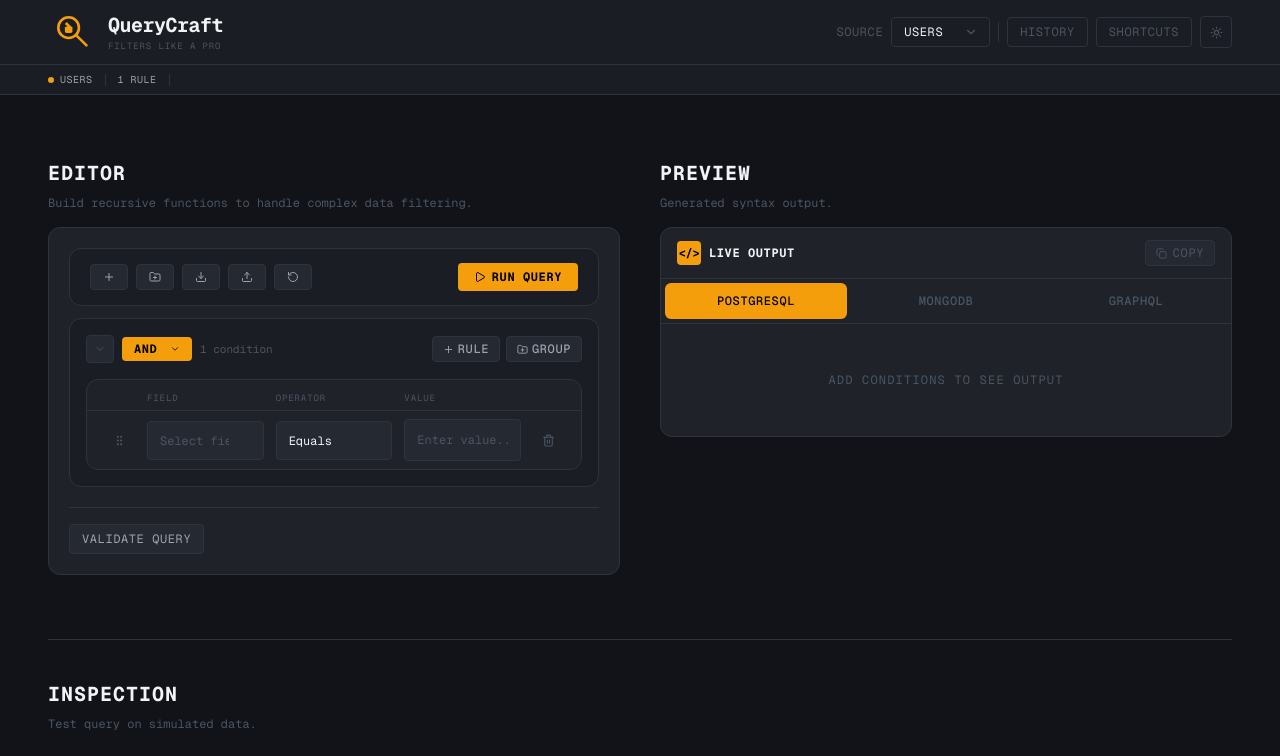
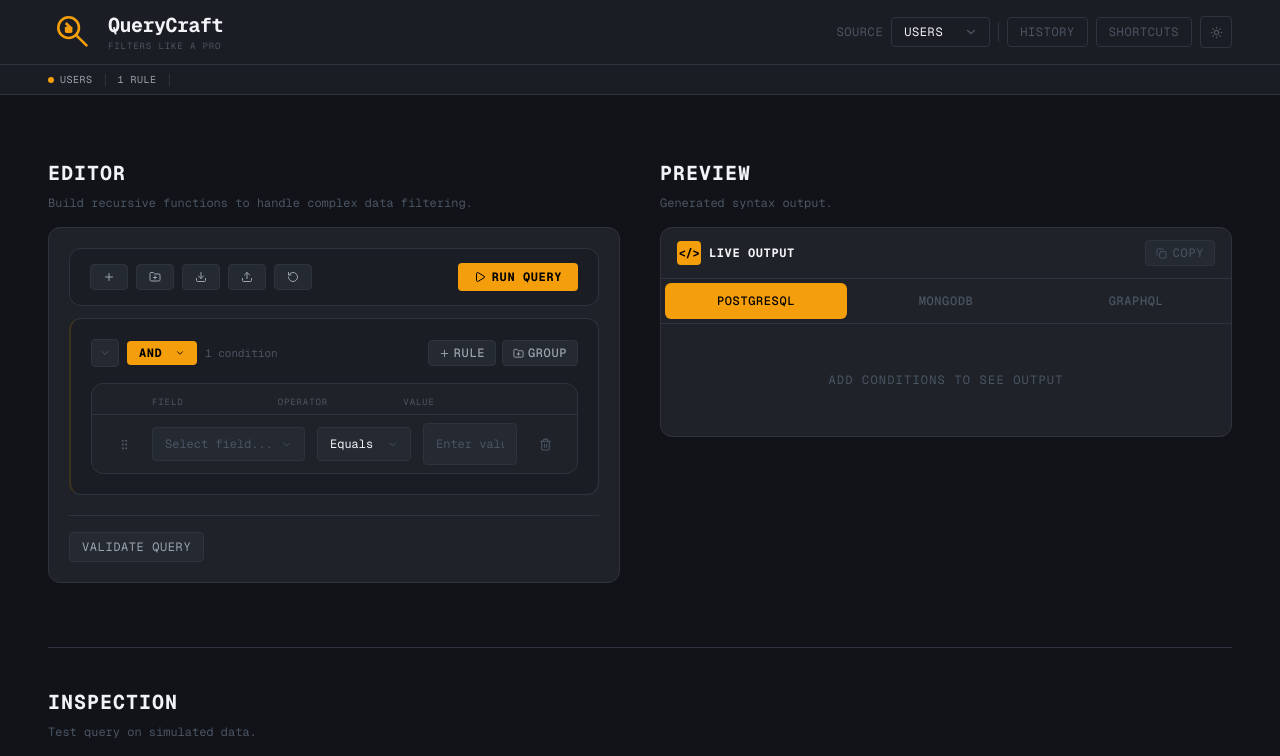
Before and after one commit to techjay01/jay-querycraft, a Next.js app: page / in a window 1280 px wide. Shown: the top 756 px of the page. Built offline with nearby package versions, Linux system fonts and the light colour scheme.

Commit message:
style(ui): restyle the dropdown menus

```diff
--- a/app/page.tsx
+++ b/app/page.tsx
@@ -256,7 +256,7 @@ export default function Home() {
         >
           <div className="max-w-350 mx-auto px-6 lg:px-12">
             {/* ── TOP ROW: EDITOR + PREVIEW */}
-            <div className="grid grid-cols-1 lg:grid-cols-2 gap-10 mb-16">
+            <div className="grid grid-cols-1 lg:grid-cols-2 gap-10 mb-16 items-start">
 
               {/* EDITOR */}
               <div>
@@ -278,7 +278,7 @@ export default function Home() {
               </div>
 
               {/* PREVIEW */}
-              <div>
+              <div className="flex flex-col" style={{ height: '100%' }}>
                 <div className="mb-4">
                   <h2
                     className="text-xl font-bold uppercase tracking-wider mb-2"
--- a/components/builder/ConditionGroup.tsx
+++ b/components/builder/ConditionGroup.tsx
@@ -21,6 +21,8 @@ import { QueryGroup, QueryNode, SchemaField, ValidationError } from '@/types/que
 import { useQueryStore } from '@/store/queryStore'
 import ConditionRule from './ConditionRule'
 import GroupHeader from './GroupHeader'
+import { useSortable } from '@dnd-kit/sortable'
+import { CSS } from '@dnd-kit/utilities'
 
 interface ConditionGroupProps {
   group: QueryGroup
@@ -68,6 +70,22 @@ const ConditionGroup = memo(({
 
   const isRoot = depth === 0
 
+  // Make this group sortable when it's not root
+    const {
+    attributes,
+    listeners,
+    setNodeRef,
+    transform,
+    transition,
+    isDragging,
+    } = useSortable({ id: group.id, disabled: isRoot })
+
+    const sortableStyle = {
+    transform: CSS.Transform.toString(transform),
+    transition,
+    opacity: isDragging ? 0.4 : 1,
+    }
+
   const depthBorders = [
     'var(--group-0-border)',
     'var(--group-1-border)',
@@ -86,16 +104,19 @@ const ConditionGroup = memo(({
 
   return (
     <motion.div
+        ref={setNodeRef}
+        style={{
+            ...sortableStyle,
+            background: 'var(--bg-surface)',
+            borderColor: 'var(--border)',
+            borderLeft: `2px solid ${borderColor}`,
+            padding: isRoot ? '20px' : '16px',
+        }}
         initial={{ opacity: 0, y: -4 }}
         animate={{ opacity: 1, y: 0 }}
         exit={{ opacity: 0, y: -4 }}
         transition={{ duration: 0.15 }}
         className="rounded-lg border"
-      style={{
-        background: 'var(--bg-surface)',
-        borderColor: 'var(--border)',
-        padding: isRoot ? '16px' : '14px',
-      }}
         role="group"
         aria-label={`Condition group with ${group.logicalOperator} logic`}
     >
@@ -112,6 +133,8 @@ const ConditionGroup = memo(({
         onAddRule={handleAddRule}
         onAddGroup={handleAddGroup}
         onRemoveGroup={handleRemoveGroup}
+        dragAttributes={attributes}
+        dragListeners={listeners}
     />
 
       {/* Children */}
--- a/components/builder/ConditionRule.tsx
+++ b/components/builder/ConditionRule.tsx
@@ -9,6 +9,7 @@ import { QueryRule, SchemaField, OperatorType } from '@/types/query'
 import { FIELD_TYPE_OPERATORS, OPERATOR_META } from '@/lib/schemas'
 import { useQueryStore } from '@/store/queryStore'
 import { getNodeErrors } from '@/lib/validators'
+import Select from '@/components/ui/Select'
 
 // ============================================
 // PROPS
@@ -50,38 +51,31 @@ const ValueInput = memo(({
 
   if (field?.type === 'enum' && field.enumOptions) {
     return (
-      <select
+        <Select
         value={String(rule.value ?? '')}
-        onChange={e => onValueChange(e.target.value)}
-        className={cls}
-        style={style}
-      >
-        <option value="">Select...</option>
-        {field.enumOptions.map(opt => (
-          <option key={opt.value} value={opt.value}
-            style={{ background: 'var(--bg-card)' }}
-          >
-            {opt.label}
-          </option>
-        ))}
-      </select>
+        onChange={onValueChange}
+        placeholder="Select value..."
+        options={field.enumOptions.map(opt => ({
+            value: opt.value,
+            label: opt.label,
+        }))}
+        />
     )
-  }
+    }
 
   if (field?.type === 'boolean') {
     return (
-      <select
+        <Select
         value={String(rule.value ?? '')}
-        onChange={e => onValueChange(e.target.value === 'true')}
-        className={cls}
-        style={style}
-      >
-        <option value="">Select...</option>
-        <option value="true" style={{ background: 'var(--bg-card)' }}>True</option>
-        <option value="false" style={{ background: 'var(--bg-card)' }}>False</option>
-      </select>
+        onChange={val => onValueChange(val === 'true')}
+        placeholder="Select..."
+        options={[
+            { value: 'true', label: 'True' },
+            { value: 'false', label: 'False' },
+        ]}
+        />
     )
-  }
+    }
 
   if (rule.operator === 'between' || rule.operator === 'date_between') {
     const vals = Array.isArray(rule.value) ? rule.value as [string, string] : ['', '']
@@ -190,14 +184,6 @@ const ConditionRule = memo(({
   ]
   const connectorColor = depthConnectors[depth % depthConnectors.length]
 
-  const selectStyle = {
-    color: 'var(--text)',
-    fontFamily: 'var(--font-mono)',
-    fontSize: '12px',
-    background: 'transparent',
-    width: '100%',
-  }
-
   return (
     <div
       ref={setNodeRef}
@@ -212,7 +198,7 @@ const ConditionRule = memo(({
 
       {/* Card */}
       <div
-        className="rounded-lg border overflow-hidden"
+        className="rounded-lg border"
         style={{
           background: 'var(--bg-card)',
           borderColor: hasError ? 'var(--danger-border)' : 'var(--border)',
@@ -270,54 +256,23 @@ const ConditionRule = memo(({
           </button>
 
           {/* Field */}
-          <div
-            className="rounded px-3 py-2"
-            style={{
-              background: 'var(--bg-input)',
-              border: '1px solid var(--border)',
-            }}
-          >
-            <select
-              value={rule.field}
-              onChange={e => handleFieldChange(e.target.value)}
-              style={{
-                ...selectStyle,
-                color: rule.field ? 'var(--text)' : 'var(--text-muted)',
-              }}
-            >
-              <option value="">Select field...</option>
-              {fields.map(f => (
-                <option key={f.name} value={f.name}
-                  style={{ background: 'var(--bg-card)' }}
-                >
-                  {f.label}
-                </option>
-              ))}
-            </select>
-          </div>
+        <Select
+            value={rule.field}
+            onChange={handleFieldChange}
+            placeholder="Select field..."
+            accentSelected={true}
+            options={fields.map(f => ({ value: f.name, label: f.label }))}
+        />
 
           {/* Operator */}
-          <div
-            className="rounded px-3 py-2"
-            style={{
-              background: 'var(--bg-input)',
-              border: '1px solid var(--border)',
-            }}
-          >
-            <select
-              value={rule.operator}
-              onChange={e => handleOperatorChange(e.target.value as OperatorType)}
-              style={selectStyle}
-            >
-              {allowedOperators.map(op => (
-                <option key={op} value={op}
-                  style={{ background: 'var(--bg-card)' }}
-                >
-                  {OPERATOR_META[op]?.label ?? op}
-                </option>
-              ))}
-            </select>
-          </div>
+        <Select
+            value={rule.operator}
+            onChange={val => handleOperatorChange(val as OperatorType)}
+            options={allowedOperators.map(op => ({
+                value: op,
+                label: OPERATOR_META[op]?.label ?? op,
+            }))}
+        />
 
           {/* Value */}
           <div
--- /dev/null
+++ b/components/ui/Select.tsx
@@ -0,0 +1,181 @@
+// components/ui/Select.tsx
+'use client'
+
+import { memo, useState, useRef, useEffect } from 'react'
+import { createPortal } from 'react-dom'
+import { ChevronDown, Check } from 'lucide-react'
+
+interface SelectOption {
+  value: string
+  label: string
+}
+
+interface SelectProps {
+  value: string
+  onChange: (value: string) => void
+  options: SelectOption[]
+  placeholder?: string
+  accentSelected?: boolean
+}
+
+const Select = memo(({
+  value,
+  onChange,
+  options,
+  placeholder = 'Select...',
+  accentSelected = false,
+}: SelectProps) => {
+  const [open, setOpen] = useState(false)
+  const [dropdownPos, setDropdownPos] = useState({ top: 0, left: 0, width: 0 })
+  const triggerRef = useRef<HTMLButtonElement>(null)
+  const dropdownRef = useRef<HTMLDivElement>(null)
+
+  const selected = options.find(o => o.value === value)
+
+  // Calculate dropdown position
+  const updatePosition = () => {
+    if (triggerRef.current) {
+      const rect = triggerRef.current.getBoundingClientRect()
+      setDropdownPos({
+        top: rect.bottom + window.scrollY + 4,
+        left: rect.left + window.scrollX,
+        width: rect.width,
+      })
+    }
+  }
+
+  // Close on outside click
+  useEffect(() => {
+    const handleClick = (e: MouseEvent) => {
+      if (
+        triggerRef.current &&
+        !triggerRef.current.contains(e.target as Node) &&
+        dropdownRef.current &&
+        !dropdownRef.current.contains(e.target as Node)
+      ) {
+        setOpen(false)
+      }
+    }
+    document.addEventListener('mousedown', handleClick)
+    return () => document.removeEventListener('mousedown', handleClick)
+  }, [])
+
+  // Update position on scroll/resize
+  useEffect(() => {
+    if (open) {
+      updatePosition()
+      window.addEventListener('scroll', updatePosition, true)
+      window.addEventListener('resize', updatePosition)
+      return () => {
+        window.removeEventListener('scroll', updatePosition, true)
+        window.removeEventListener('resize', updatePosition)
+      }
+    }
+  }, [open])
+
+  const handleOpen = () => {
+    updatePosition()
+    setOpen(p => !p)
+  }
+
+  return (
+    <>
+      {/* Trigger */}
+      <button
+        ref={triggerRef}
+        type="button"
+        onClick={handleOpen}
+        className="w-full flex items-center justify-between gap-2 px-3 py-2
+          rounded text-xs transition-all duration-150 text-left"
+        style={{
+          background: 'var(--bg-input)',
+          border: `1px solid ${open ? 'var(--accent)' : 'var(--border)'}`,
+          color: selected
+            ? accentSelected ? 'var(--accent)' : 'var(--text)'
+            : 'var(--text-muted)',
+          fontFamily: 'var(--font-mono)',
+          fontWeight: selected && accentSelected ? '600' : '400',
+        }}
+      >
+        <span className="truncate">
+          {selected ? selected.label : placeholder}
+        </span>
+        <ChevronDown
+          size={11}
+          style={{
+            color: 'var(--text-muted)',
+            flexShrink: 0,
+            transform: open ? 'rotate(180deg)' : 'rotate(0deg)',
+            transition: 'transform 0.15s ease',
+          }}
+        />
+      </button>
+
+      {/* Dropdown — rendered in portal */}
+      {open && typeof document !== 'undefined' && createPortal(
+        <div
+          ref={dropdownRef}
+          style={{
+            position: 'absolute',
+            top: dropdownPos.top,
+            left: dropdownPos.left,
+            width: dropdownPos.width,
+            zIndex: 99999,
+            background: 'var(--bg-card)',
+            border: '1px solid var(--border)',
+            borderRadius: '6px',
+            boxShadow: '0 8px 24px rgba(0,0,0,0.5)',
+            overflow: 'hidden',
+            minWidth: '160px',
+          }}
+        >
+          <div style={{ maxHeight: '220px', overflowY: 'auto' }}>
+            {options.map(opt => (
+              <button
+                key={opt.value}
+                type="button"
+                onClick={() => {
+                  onChange(opt.value)
+                  setOpen(false)
+                }}
+                className="w-full flex items-center justify-between gap-2
+                  px-3 py-2 text-xs text-left transition-colors duration-100"
+                style={{
+                  background: opt.value === value
+                    ? 'var(--accent-subtle)'
+                    : 'transparent',
+                  color: opt.value === value
+                    ? 'var(--accent)'
+                    : 'var(--text-secondary)',
+                  fontFamily: 'var(--font-mono)',
+                }}
+                onMouseEnter={e => {
+                  if (opt.value !== value) {
+                    e.currentTarget.style.background = 'var(--bg-hover)'
+                    e.currentTarget.style.color = 'var(--text)'
+                  }
+                }}
+                onMouseLeave={e => {
+                  if (opt.value !== value) {
+                    e.currentTarget.style.background = 'transparent'
+                    e.currentTarget.style.color = 'var(--text-secondary)'
+                  }
+                }}
+              >
+                <span className="truncate">{opt.label}</span>
+                {opt.value === value && (
+                  <Check size={10} style={{ flexShrink: 0 }} />
+                )}
+              </button>
+            ))}
+          </div>
+        </div>,
+        document.body
+      )}
+    </>
+  )
+})
+
+Select.displayName = 'Select'
+
+export default Select
```
Lines whose indentation alone changed are shown as unchanged.
